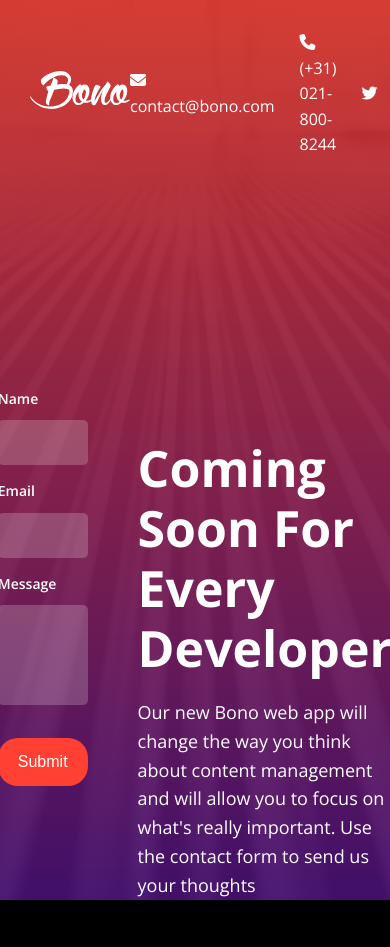
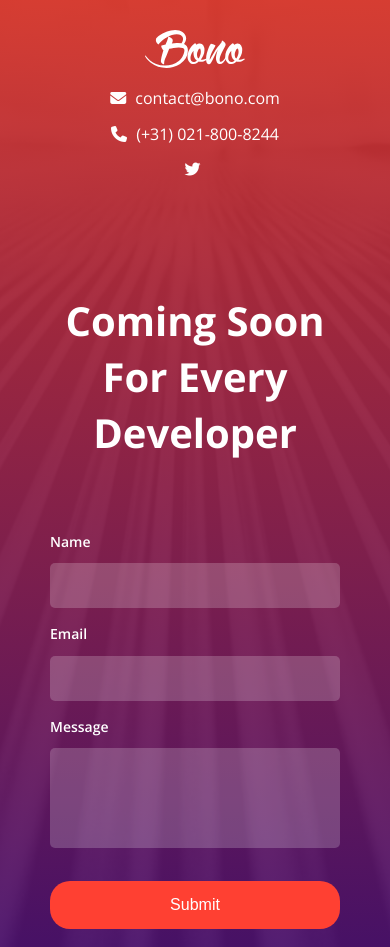
Before and after one commit to elvan/bono-landing-form-html-css, a plain HTML site: page index.html in a window 390 px wide. Shown: the top 947 px of the page. Drawn offline with nearby package versions, Linux system fonts and the light colour scheme.

Commit message:
Add responsive design enhancements for main content layout
- Introduce media queries for screen width below 768px
- Adjust header padding and layout for smaller screens
- Update main-content styles to optimize column layout
- Center-align text in main-content for better readability
- Hide main-content paragraph text on narrow screens
- Apply specific height-based adjustments for screens below 500px
- Improve mobile-first responsiveness across styles

```diff
--- a/css/styles.css
+++ b/css/styles.css
@@ -123,3 +123,48 @@ body {
 .text-container {
   font-size: 18px;
 }
+
+/* Media Queries */
+@media (max-width: 768px) {
+  .header {
+    padding: 30px 10px 10px;
+  }
+
+  .header,
+  .header .header-right {
+    flex-direction: column;
+    gap: 10px;
+  }
+
+  .main-content {
+    flex-direction: column-reverse;
+    justify-content: start;
+    margin: auto;
+    padding: 50px;
+  }
+
+  .main-content form,
+  .main-content .text-container {
+    width: 100%;
+  }
+
+  .main-content h1 {
+    font-size: 40px;
+    text-align: center;
+    line-height: 1.4;
+  }
+
+  .main-content p {
+    display: none;
+  }
+}
+
+@media (max-height: 500px) {
+  .main-content {
+    margin: 0 auto;
+  }
+
+  .main-content h1 {
+    font-size: 40px;
+  }
+}
```
